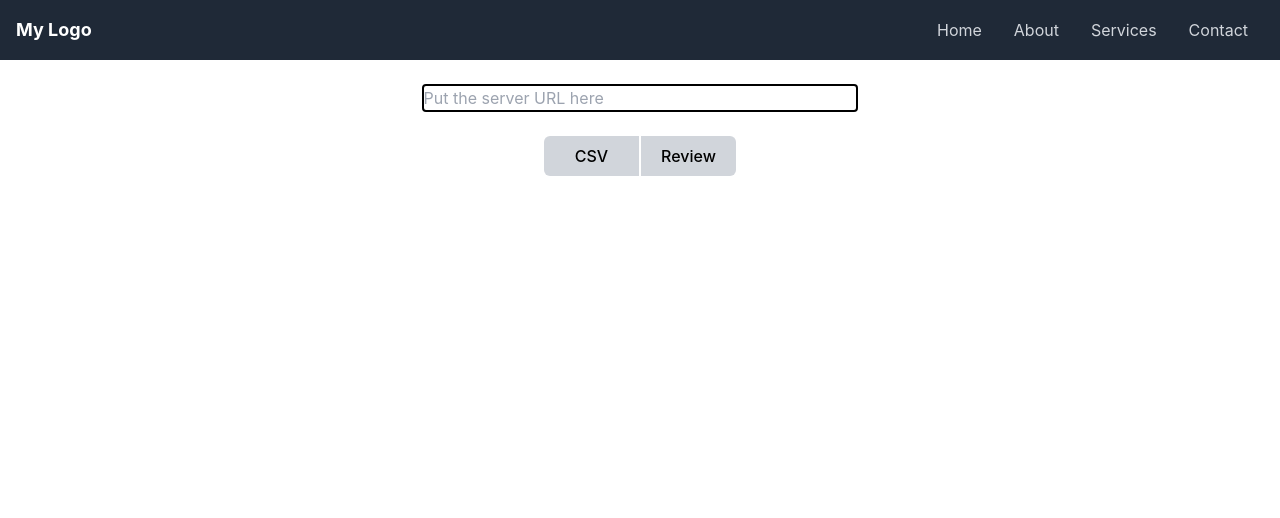
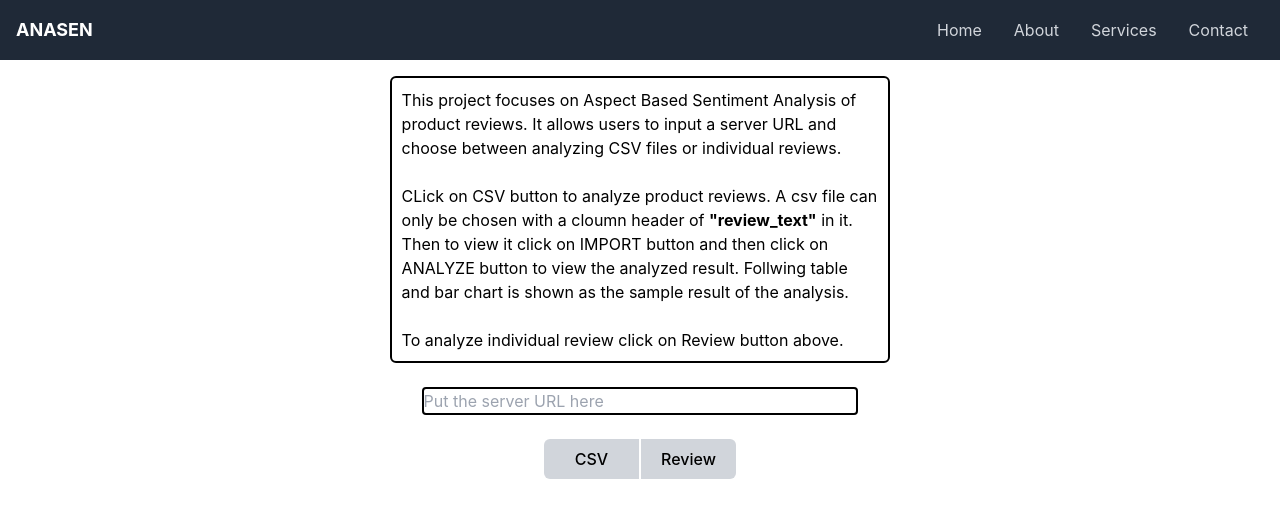
Before and after one commit to ShreyUpadhyaya78/Major8thSem, a React (Create React App) app: page / in a window 1280 px wide. Shown: the top 518 px of the page. Built offline with nearby package versions, Linux system fonts and the light colour scheme.

Commit message:
Added home description

```diff
--- a/src/App.css
+++ b/src/App.css
@@ -142,3 +142,11 @@ th {
 .analyzedData {
   display: flex;
 }
+.appInfo {
+  margin: 0 auto;
+  margin-top: 1rem;
+  width: 500px;
+  border: 2px solid black;
+  padding: 0.6rem;
+  border-radius: 6px;
+}
--- a/src/App.tsx
+++ b/src/App.tsx
@@ -19,6 +19,23 @@ function App() {
   return (
     <>
       <Navbar />
+      <div className='appInfo'>
+        <p>
+          This project focuses on Aspect Based Sentiment Analysis of product
+          reviews. It allows users to input a server URL and choose between
+          analyzing CSV files or individual reviews.
+        </p>
+        <br />
+        <p>
+          CLick on CSV button to analyze product reviews. A csv file can only be
+          chosen with a cloumn header of <b>"review_text"</b> in it. Then to
+          view it click on IMPORT button and then click on ANALYZE button to
+          view the analyzed result. Follwing table and bar chart is shown as the
+          sample result of the analysis.
+        </p>
+        <br />
+        <p>To analyze individual review click on Review button above.</p>
+      </div>
       <form className='inputURLForm'>
         <input
           type='text'
--- a/src/components/csvupload/CsvUpload.tsx
+++ b/src/components/csvupload/CsvUpload.tsx
@@ -3,6 +3,7 @@ import { useState } from 'react';
 import Pos_Aspect from '../../assets/images/20_Pos_Aspects.jpg';
 
 export default function CsvUpload(serverURL: any) {
+
   const [file, setFile] = useState();
   const [array, setArray] = useState([]);
   const [analyzedResult, setAnalyzedResult] = useState<any>(null);
--- a/src/components/navbar/Navbar.tsx
+++ b/src/components/navbar/Navbar.tsx
@@ -4,7 +4,7 @@ export default function Navbar() {
       <div className='container mx-auto flex justify-between items-center'>
         <div className='flex items-center'>
           <a href='/' className='text-white font-bold text-lg'>
-            My Logo
+            ANASEN
           </a>
         </div>
         <div className='hidden md:block'>
```
